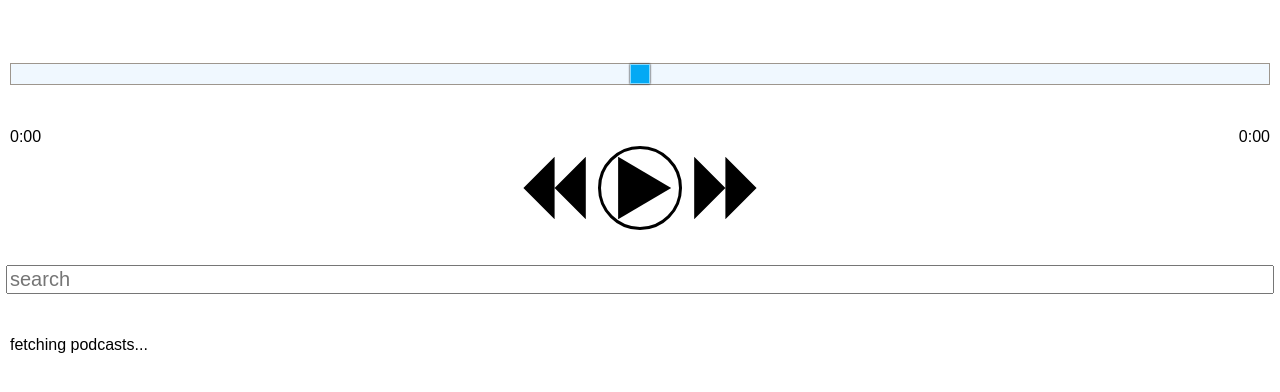
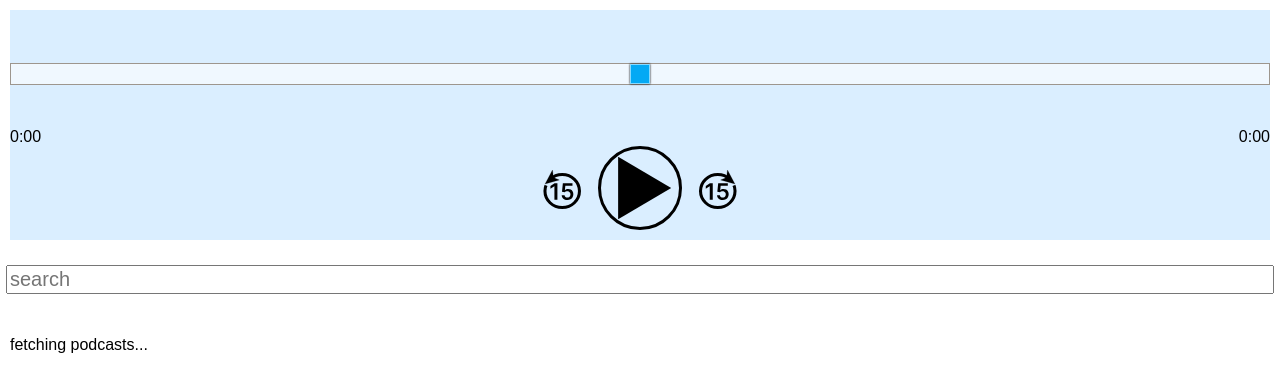
Before and after one commit to contrabanjo/rssPodcastPlayer, a website: page public/index.html in a window 1280 px wide. Drawn offline with Linux system fonts and the light colour scheme; no server answers.

Commit message:
Added images for 'Rewind/Fast Forward 15s' buttons, css cleanup

```diff
--- a/public/index.html
+++ b/public/index.html
@@ -20,11 +20,11 @@
             <p id="duration">0:00</p>
           </div>
           <div id="controls">
-            <div id="rewind"></div>
+            <img id="rewind" src="rew15.svg"></img>
             <div id="play">
               <div id="play-button" class="play"></div>
             </div>
-            <div id="fast-forward"></div>
+            <img id="fast-forward" src="ff15.svg"></img>
           </div>
         </div>
         <div id="npTitle"></div>
--- a/public/player.css
+++ b/public/player.css
@@ -1,6 +1,9 @@
 #player {
+  top: 1px;
+  position: sticky;
+  position: -webkit-sticky;
+  background: #daeeff;
   padding: 10px 0px;
-  place-content: center;
   font-family: sans-serif;
 }
 
@@ -11,6 +14,7 @@
 }
 
 #play{
+  cursor: pointer;
   border: solid black;
   height: calc(3vh + 3vw);
   width: calc(3vh + 3vw);
@@ -36,6 +40,7 @@
   clip-path: none;
 }
 
+
 input[type="range"] {
   -webkit-appearance: none;
   margin-right: 15px;
@@ -43,9 +48,6 @@ input[type="range"] {
   height: 7px;
   background: rgb(250 0 0 / 60%);
   border-radius: 5px;
-  background-image: linear-gradient(#ff4500, #ff4500);
-  background-size: 70% 100%;
-  background-repeat: no-repeat;
 }
 
 input[type="range"]::-webkit-slider-thumb {
@@ -67,6 +69,7 @@ input[type=range]::-webkit-slider-runnable-track  {
   background: #f0f8ff;
 }
 
+
 #seek {
   margin: 4% 0;
   width: 100%;
@@ -82,22 +85,16 @@ input[type=range]::-webkit-slider-runnable-track  {
   margin: 0;
 }
 
+
 #rewind, #fast-forward {
-  height: calc(3vh + 3vw);
-  width: calc(3vh + 3vw);
-  font-family: sans-serif;
-  font-weight: bold;
-  background: black;
+  width: calc(3vh + 3vh);
+  cursor: pointer;
 }
 
 #rewind{
-  border-left: 0;
   margin-right: 1.5vh;
-  clip-path: polygon(50% 0, 50% 50%, 100% 0, 100% 100%, 50% 50%, 50% 100%, 0% 50%);
 }
 
 #fast-forward{
-  border-right: 0;
   margin-left: 1.5vh;
-  clip-path: polygon(0 0, 50% 50%, 50% 0, 100% 50%, 50% 100%, 50% 50%, 0 100%);
 }
```
Also changed, not shown: public/ff15.svg (added), public/rew15.png (added), public/rew15.svg (added).
